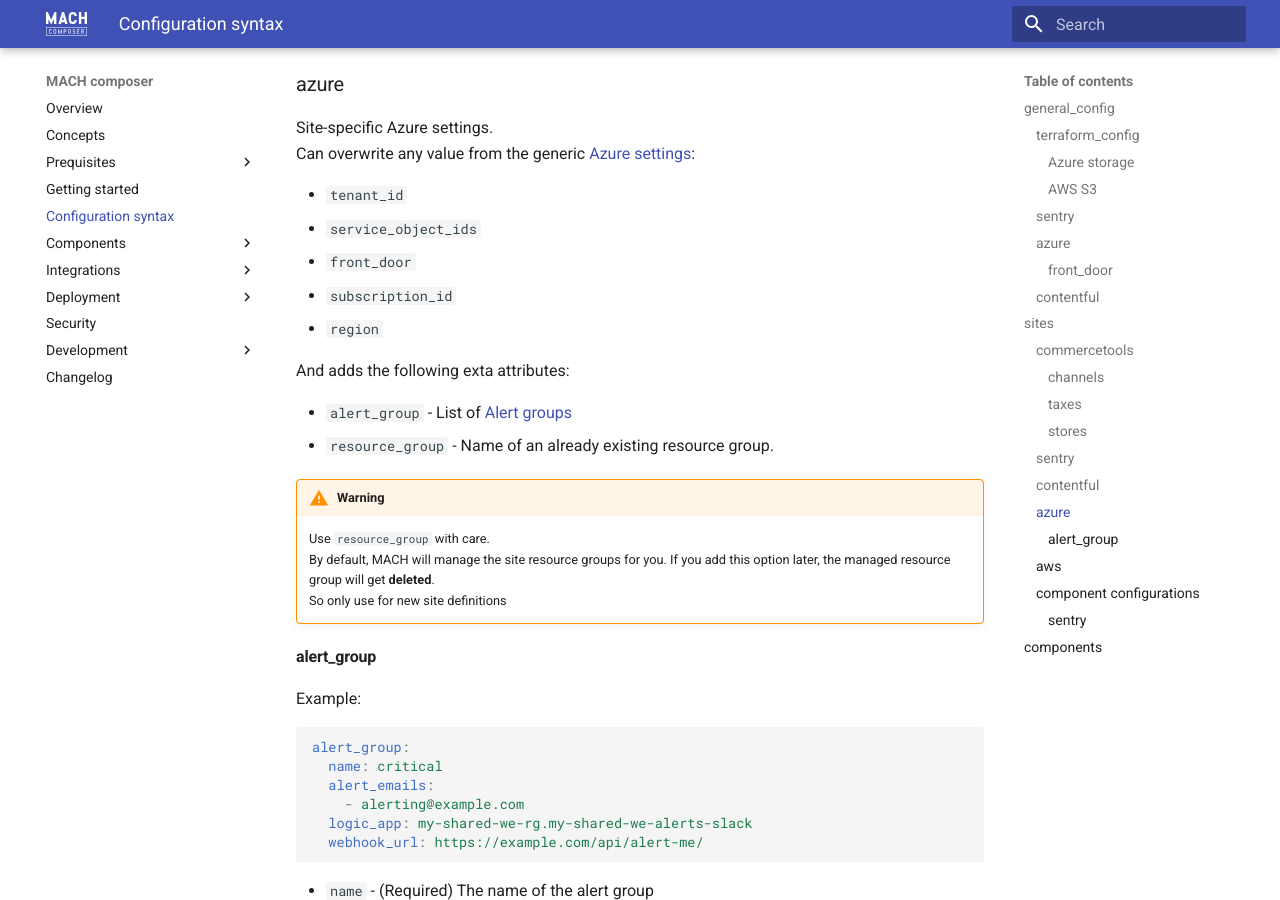
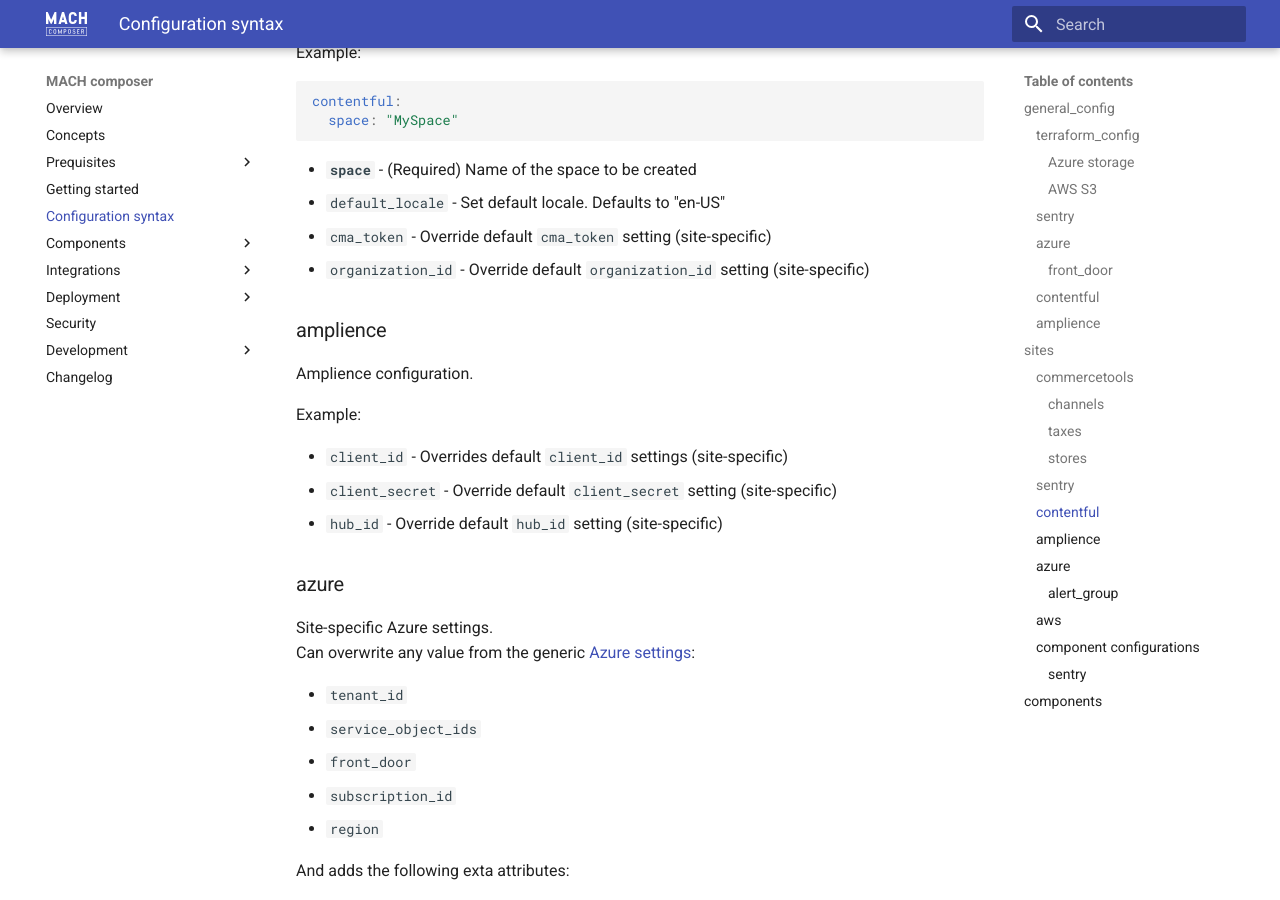
Before and after one commit to mach-composer/mach-composer-cli, an MkDocs documentation site: the page built from docs/src/syntax.md, in a window 1280 px wide and 900 px high, scrolled down 7366 px. Built offline with MkDocs 1.6.1 and Material for MkDocs 9.7.7, drawn with Linux system fonts in a browser that asks for light colours; a script that is not in the unit is left out; some of the changed text lies outside the part shown.

Commit message:
added docs for amplience

```diff
--- a/docs/mkdocs.yml
+++ b/docs/mkdocs.yml
@@ -21,6 +21,7 @@ nav:
   - integrations/commercetools.md
   - integrations/sentry.md
   - integrations/contentful.md
+  - integrations/amplience.md
 - Deployment:
   - Components: deployment/components.md
   - MACH stack:
--- a/docs/src/syntax.md
+++ b/docs/src/syntax.md
@@ -13,10 +13,12 @@ The configuration file has the following structure:
     - [azure](#azure)
     - [sentry](#sentry)
     - [contentful](#contentful)
+    - [amplience](#amplience)
 - **[sites](#sites)**
     - **[identifier](#sites)**
     - [commercetools](#commercetools)
     - [contentful](#contentful_1)
+    - [amplience](#amplience_1)
     - [azure](#azure_1)
     - [aws](#aws)
     - [stores](#stores)
@@ -165,6 +167,12 @@ Defines global Contentful credentials to manage the spaces
 - **organization_id** - (Required)
 
 
+### amplience
+Defines global Amplience credentials to manage hubs
+
+- **client_id** - (Required)
+- **client_secret** - (Required)
+
 ## sites
 All site definitions.
 
@@ -297,6 +305,17 @@ contentful:
 - `default_locale` - Set default locale. Defaults to "en-US"
 - `cma_token` - Override default `cma_token` setting (site-specific)
 - `organization_id` - Override default `organization_id` setting (site-specific)
+
+
+### amplience
+
+Amplience configuration.
+
+Example:
+
+- `client_id` - Overrides default `client_id` settings (site-specific)
+- `client_secret` - Override default `client_secret` setting (site-specific)
+- `hub_id` - Override default `hub_id` setting (site-specific)
 
 
 ### azure
```
Also changed, not shown: docs/src/integrations/amplience.md (added, +11 -0 lines).
